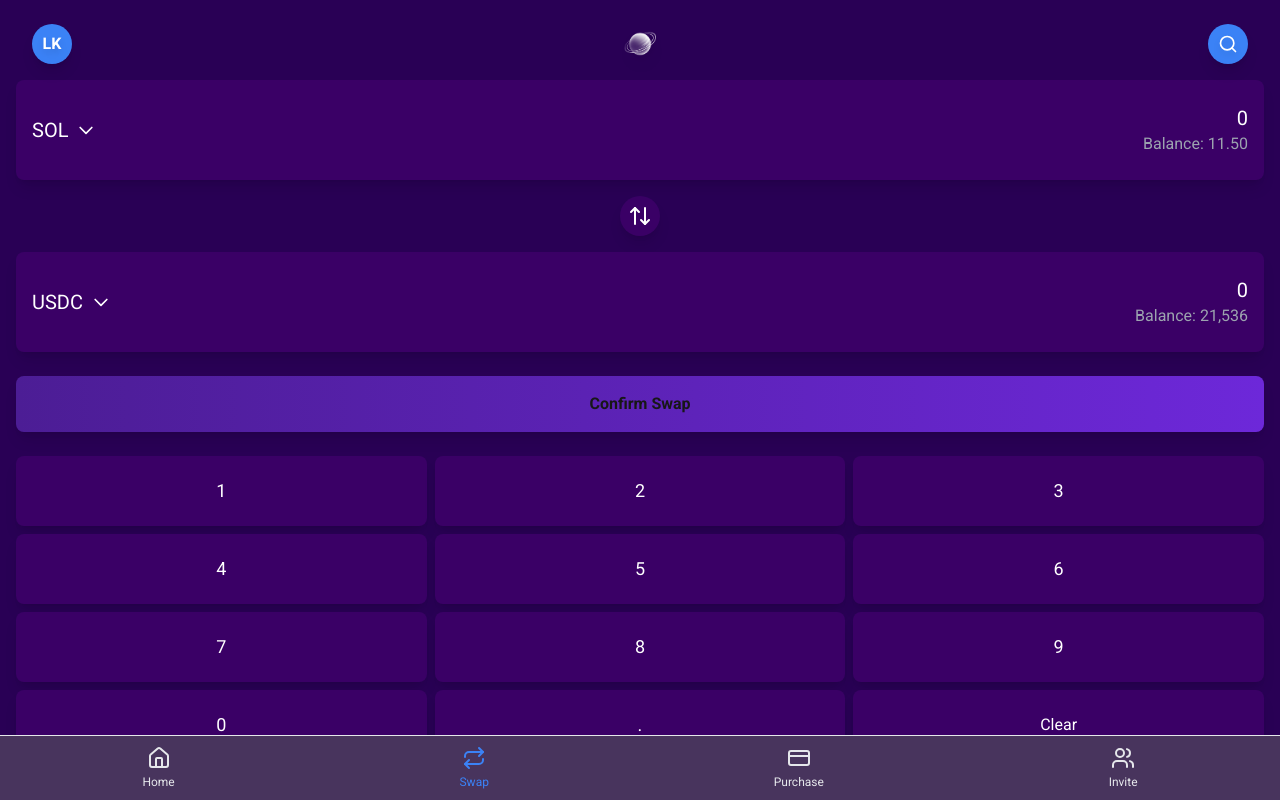
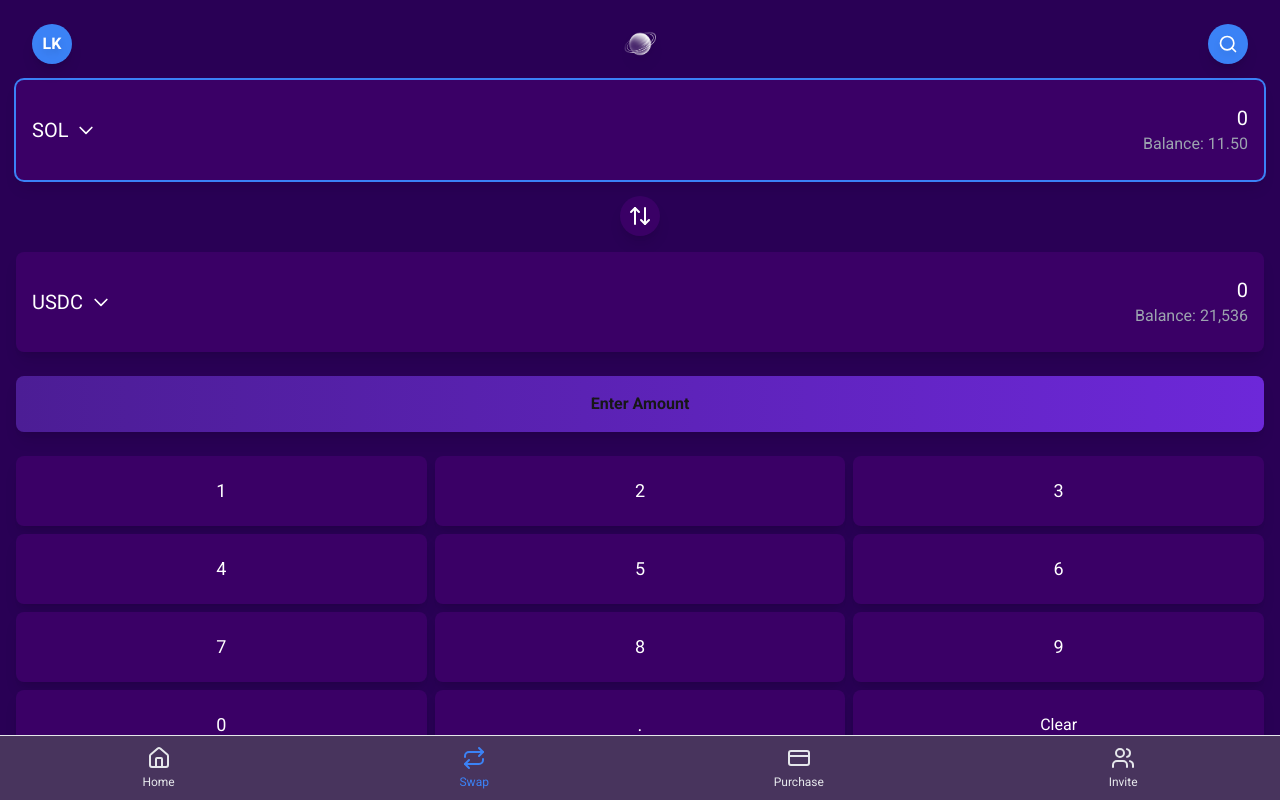
Before and after one commit to lukesolgg/solana-app-ldk, a Next.js app: page /swap in a window 1280 px wide. Built offline with nearby package versions, Linux system fonts and the light colour scheme.

Commit message:
added error when no value is entered on swap page, made the top box selected by default

```diff
--- a/src/app/swap/page.tsx
+++ b/src/app/swap/page.tsx
@@ -25,7 +25,7 @@ const tokenPrices: { [key: string]: number } = {
 };
 
 export default function SwapPage() {
-  const [selectedBox, setSelectedBox] = useState<string | null>(null);
+  const [selectedBox, setSelectedBox] = useState<string | null>('top');
   const [amount1, setAmount1] = useState('0');
   const [amount2, setAmount2] = useState('0');
   const [currency1, setCurrency1] = useState(currencies[0]);
@@ -33,6 +33,7 @@ export default function SwapPage() {
   const [showDropdown1, setShowDropdown1] = useState(false);
   const [showDropdown2, setShowDropdown2] = useState(false);
   const [isConfirmed, setIsConfirmed] = useState(false);
+  const [showError, setShowError] = useState(false);
 
   const convertAmount = (amount: string, from: Currency, to: Currency) => {
     if (amount === '' || amount === '0') return '0';
@@ -77,10 +78,17 @@ export default function SwapPage() {
   }, [currency1, currency2]);
 
   const handleConfirm = () => {
+    if (amount1 === '0' && amount2 === '0') {
+      setShowError(true);
+      setTimeout(() => setShowError(false), 3000);
+      return;
+    }
     setIsConfirmed(true);
-    setTimeout(() => {
-      setIsConfirmed(false);
-    }, 15000);
+    // Reset values
+    setAmount1('0');
+    setAmount2('0');
+    setSelectedBox(null);
+    setTimeout(() => setIsConfirmed(false), 5000);
   };
 
   const handleSwap = () => {
@@ -204,7 +212,12 @@ export default function SwapPage() {
       : 'bg-gradient-to-r from-[#4C1D95] to-[#6D28D9] hover:from-[#5D2BA6] hover:to-[#7E39EA]'
   }`}
 >
-    {isConfirmed ? 'Confirmed!' : 'Confirm Swap'}
+  {isConfirmed
+    ? 'Confirmed!'
+    : amount1 === '0' && amount2 === '0'
+      ? 'Enter Amount'
+      : 'Confirm Swap'
+  }
 </button>
 
   {/* Popup notification */}
@@ -214,6 +227,17 @@ export default function SwapPage() {
     <button
       onClick={() => setIsConfirmed(false)}
       className="hover:bg-green-600 rounded-full p-1"
+    >
+      <X className="h-4 w-4" />
+    </button>
+  </div>
+)}
+{showError && (
+  <div className="fixed top-16 right-4 bg-red-500 text-white px-6 py-3 rounded-lg shadow-lg animate-fadeIn flex items-center justify-between gap-4">
+    <span>Please Enter Amount & Try Again</span>
+    <button
+      onClick={() => setShowError(false)}
+      className="hover:bg-red-600 rounded-full p-1"
     >
       <X className="h-4 w-4" />
     </button>
```
Lines whose indentation alone changed are shown as unchanged.
